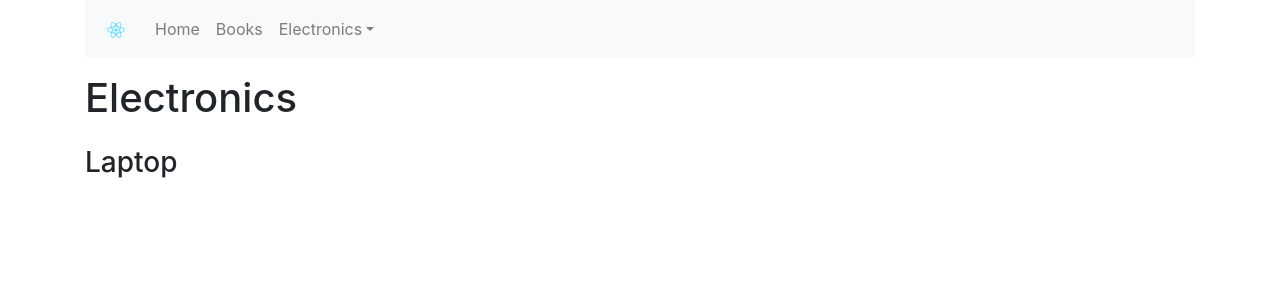
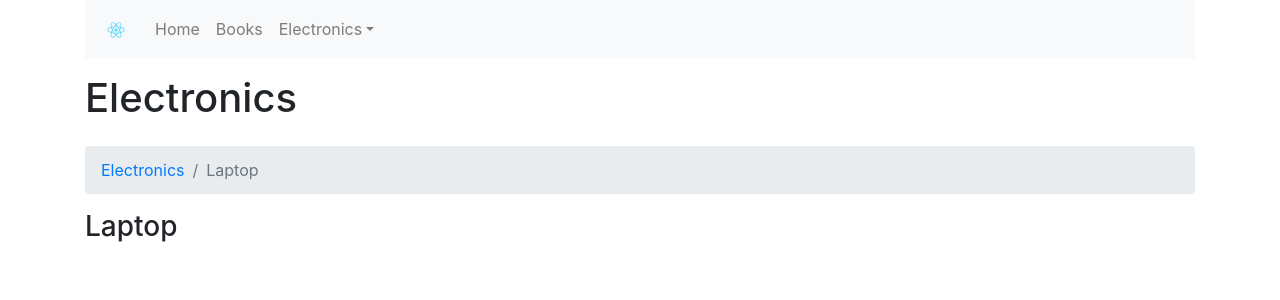
Before and after one commit to pjchender/react-router-breadcrumb, a React (Create React App) app: page /electronics/laptop in a window 1280 px wide. Shown: the top 300 px of the page. Built offline with nearby package versions, Linux system fonts and the light colour scheme.

Commit message:
Create basic breadcrumb

```diff
--- a/src/pages.js
+++ b/src/pages.js
@@ -1,5 +1,7 @@
 import React from 'react';
-import { renderRoutes } from 'react-router-config';
+import { renderRoutes, matchRoutes } from 'react-router-config';
+import { Link } from 'react-router-dom';
+import routes from './routes';
 
 /**
  * These are root pages
@@ -12,10 +14,34 @@ const Books = () => {
   return <h1 className="py-3">Books</h1>;
 };
 
-const Electronics = ({ route }) => {
+const Electronics = ({ route, location }) => {
+  const matchedRoutes = matchRoutes(routes, location.pathname);
   return (
     <div>
       <h1 className="py-3">Electronics</h1>
+
+      {/* Breadcrumb */}
+      <nav>
+        <ol className="breadcrumb">
+          {matchedRoutes.map((matchRoute, i) => {
+            const { path, breadcrumbName } = matchRoute.route;
+
+            // check whether the the path is the Page path user currently at
+            const isActive = path === location.pathname;
+
+            // if the Page path is user currently at, then do not show <Link />
+            return isActive ? (
+              <li key={i} className="breadcrumb-item active">
+                {breadcrumbName}
+              </li>
+            ) : (
+              <li key={i} className="breadcrumb-item">
+                <Link to={path}>{breadcrumbName} </Link>
+              </li>
+            );
+          })}
+        </ol>
+      </nav>
 
       {renderRoutes(route.routes)}
     </div>
```
